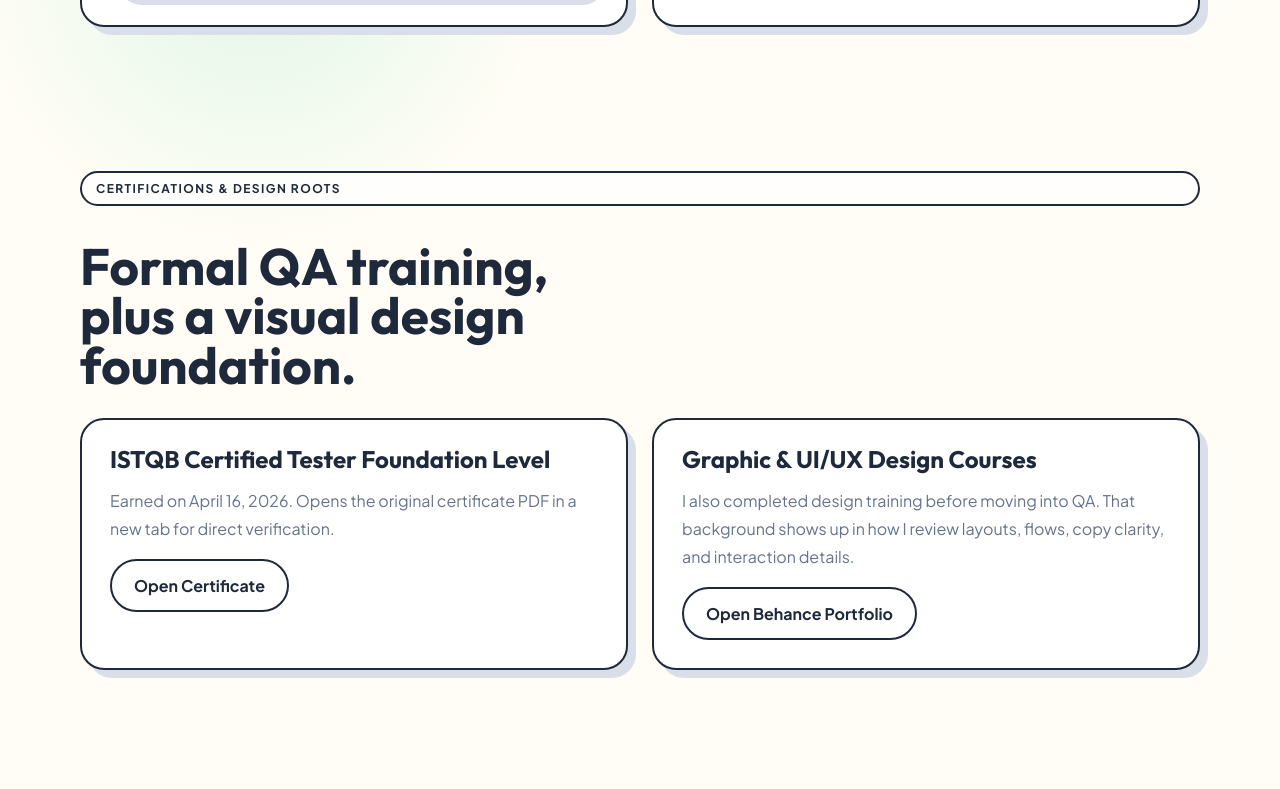
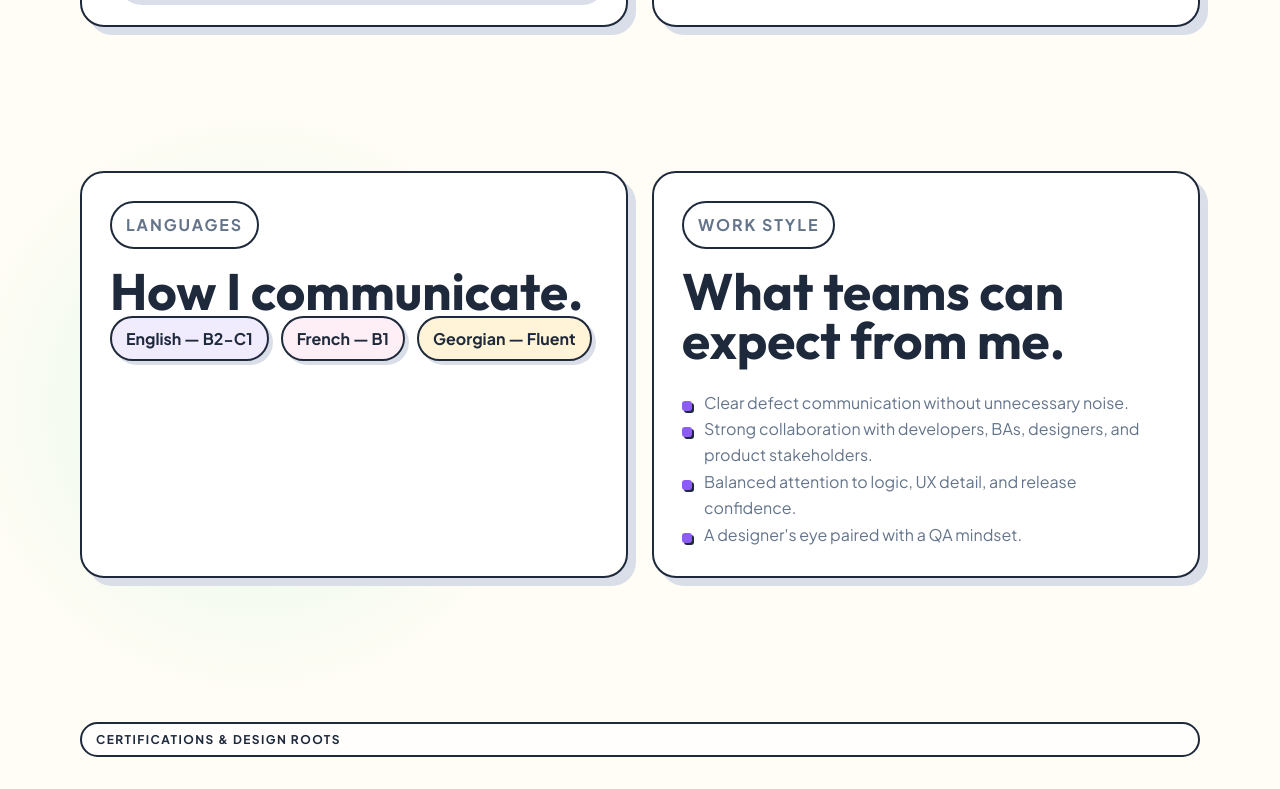
Before and after one commit to test1111-sudo/MyResume, a plain HTML site: page index.html in a window 1280 px wide. Shown: the part 6171-6960 px from the top of the page. Drawn offline with Linux system fonts and the light colour scheme.

Commit message:
Add languages and refine contact copy

```diff
--- a/index.html
+++ b/index.html
@@ -125,6 +125,19 @@
           </article>
         </section>
 
+        <section class="section container dual-section">
+          <article class="panel">
+            <p class="eyebrow">Languages</p>
+            <h2>How I communicate.</h2>
+            <div class="tool-groups" id="languages"></div>
+          </article>
+          <article class="panel">
+            <p class="eyebrow">Work Style</p>
+            <h2>What teams can expect from me.</h2>
+            <div class="learning-list" id="work-style"></div>
+          </article>
+        </section>
+
         <section class="section container" id="certifications">
           <div class="section-heading">
             <p class="eyebrow">Certifications & Design Roots</p>
@@ -175,7 +188,7 @@
         <section class="section container" id="contact">
           <div class="section-heading">
             <p class="eyebrow">Contact</p>
-            <h2>Open to QA roles, collaborative teams, and interesting product problems.</h2>
+            <h2>Happy to connect with teams building thoughtful products and taking quality seriously.</h2>
           </div>
           <div class="contact-card">
             <div class="contact-copy">
--- a/script.js
+++ b/script.js
@@ -148,6 +148,15 @@ const learningTrack = [
   "Keeping the design side active through portfolio work and interface critique.",
 ];
 
+const languages = ["English — B2-C1", "French — B1", "Georgian — Fluent"];
+
+const workStyle = [
+  "Clear defect communication without unnecessary noise.",
+  "Strong collaboration with developers, BAs, designers, and product stakeholders.",
+  "Balanced attention to logic, UX detail, and release confidence.",
+  "A designer's eye paired with a QA mindset.",
+];
+
 const hobbies = [
   "Traveling",
   "Skiing",
@@ -265,5 +274,7 @@ renderPills("#focus-areas", focusAreas);
 renderExperience();
 renderToolGroups();
 renderLearning();
+renderPills("#languages", languages);
+document.querySelector("#work-style").innerHTML = workStyle.map((item) => `<li>${item}</li>`).join("");
 renderPills("#hobbies", hobbies);
 renderContacts();
```
